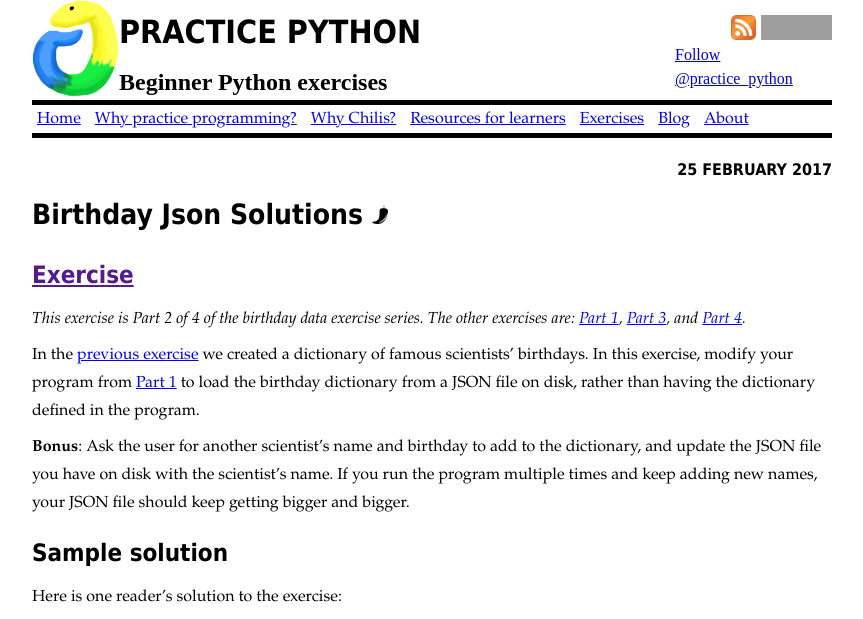
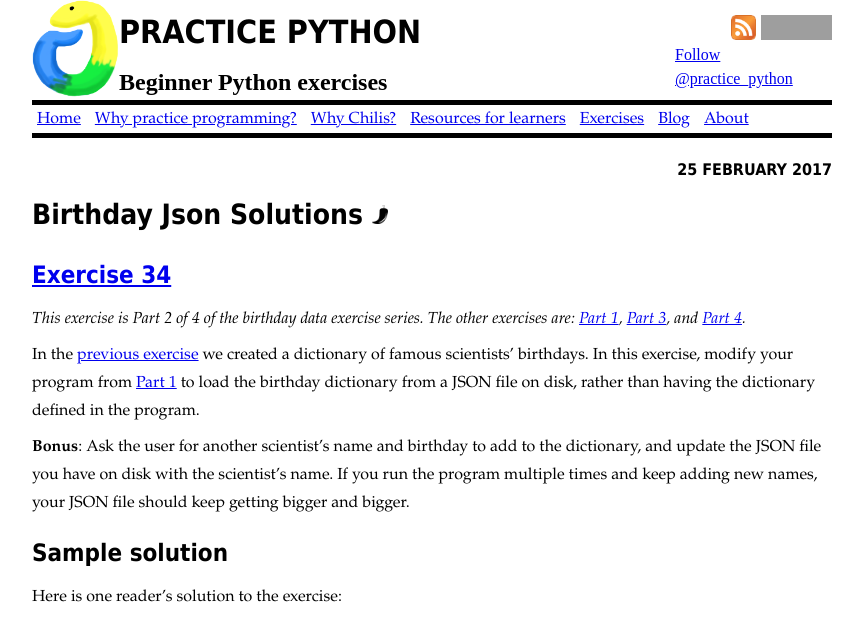
Before and after one commit to mprat/practicepython, a Jekyll site: the page built from _posts/2017-02-25-34-birthday-json-solutions.md, in a window 1280 px wide, cut to the strip 0-619 px from the top of the page. Shown: the whole strip, without its empty margins (208-1071 px from the left). Built offline with Jekyll 4.4.1, drawn with Linux system fonts in a browser that asks for light colours; comment, search, counter and statistics services are not loaded; grey boxes are pictures that could not be loaded.

```diff
--- a/_includes/parts_sentence.md
+++ b/_includes/parts_sentence.md
@@ -1,4 +1,4 @@
 {% assign posts = site.categories.exercise | where_exp:"p", "p.part_text == include.part_text" | sort 'part' %}
 {% assign second_to_last = include.part_of | minus: 1 %}
 
-_This exercise is Part {{ include.part }} of {{ include.part_of }} of the {{ include.part_text }} exercise series. The other exercises are: {% for part_num in (1..include.part_of) %}{% assign post = posts | where:"part", part_num | last %}{% if post %}{% assign link = post.url %}{% else %}{% assign link = "/exercises/comingsoon" %}{% endif %}{% if part_num != include.part %}{% if part_num == include.part_of %}and [Part {{ part_num }}]({{ site.baseurl}}{{ link }})._{% elsif include.part == include.part_of and part_num == second_to_last %}and [Part {{ part_num }}]({{ site.baseurl}}{{ link }})._{% else %}[Part {{ part_num }}]({{ site.baseurl}}{{ link }}){% if second_to_last != 2 %},{% endif %} {% endif %}{% endif %}{% endfor %}
+_This exercise is Part {{ include.part }} of {{ include.part_of }} of the {{ include.part_text }} exercise series. The other exercises are: {% for part_num in (1..include.part_of) %}{% assign post = posts | where:"part", part_num | last %}{% if post %}{% assign link = post.url %}{% else %}{% assign link = "/exercise/comingsoon" %}{% endif %}{% if part_num != include.part %}{% if part_num == include.part_of %}and [Part {{ part_num }}]({{ site.baseurl}}{{ link }})._{% elsif include.part == include.part_of and part_num == second_to_last %}and [Part {{ part_num }}]({{ site.baseurl}}{{ link }})._{% else %}[Part {{ part_num }}]({{ site.baseurl}}{{ link }}){% if second_to_last != 2 %},{% endif %} {% endif %}{% endif %}{% endfor %}
--- a/_posts/2017-02-25-34-birthday-json-solutions.md
+++ b/_posts/2017-02-25-34-birthday-json-solutions.md
@@ -1,6 +1,6 @@
 ---
 layout: post
-number: 33
+number: 34
 chili: 1
 part: 2
 of: 4
@@ -8,7 +8,7 @@ part_text: birthday data
 categories: [solution]
 ---
 
-{% include solution_header.md number=post.number %}
+{% include solution_header.md number=page.number %}
 
 {% include parts_sentence.md part=page.part part_text=page.part_text part_of=page.of %}
 
```
Also changed, not shown: _posts/2017-01-24-33-birthday-dictionaries.md (+1 -1 lines), _posts/2017-02-03-33-birthday-dictionaries-solutions.md (+1 -1 lines).
